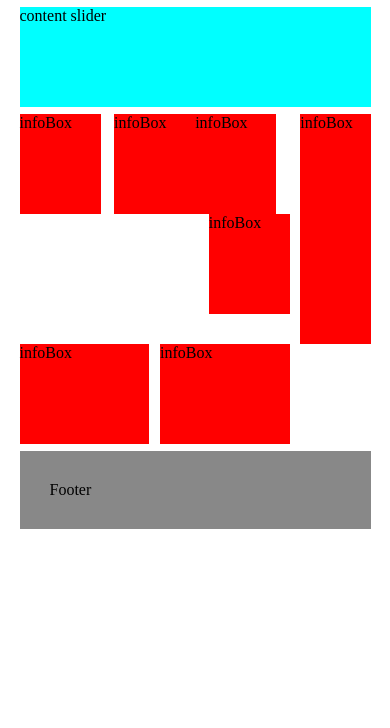
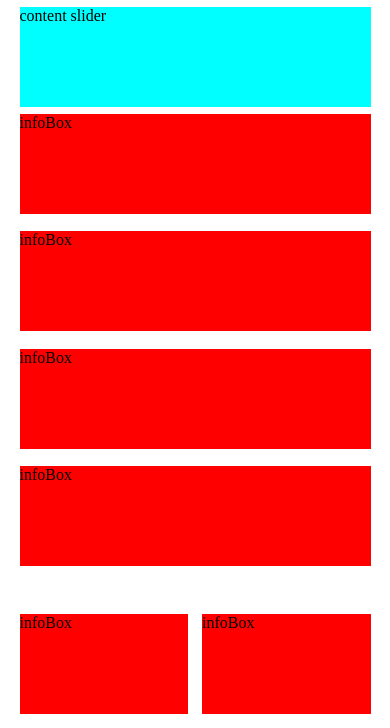
Before and after one commit to esteban-aleman/CSS-Practice, a plain HTML site: page src/index.html in a window 390 px wide. Shown: the part 80-808 px from the top of the page. Drawn offline with nearby package versions, Linux system fonts and the light colour scheme.

Commit message:
2 medias full responsive

```diff
--- a/src/css/main.css
+++ b/src/css/main.css
@@ -67,34 +67,23 @@ main{
 }
 .sideContainerL{
   float: left;
-  width: 77%;
+  width: 75%;
 }
 .sideContainerR{
   float: right;
   background-color: red;
-  width: 20%;
+  width: 25%;
   height: 230px;
 }
 .smArticle{
   float: left;
   background-color: red;
-  width: 30%;
-  margin-right:5%;
-  height: 100px;
-}
-.smArticleC{
-  float: left;
-  background-color: red;
-  width: 30%;
-  margin-left:auto;
-  margin-right: auto;
+  width: 20%;
+  margin-right:6%;
   height: 100px;
 }
 .smArticleR{
-  float: right;
-  background-color: red;
-  width: 30%;
-  height: 100px;
+  margin-right: 0;
 }
 .mdArticle{
   float: left;
@@ -111,6 +100,34 @@ main{
 .tpSection{
   margin-bottom: 30px;
 }
+.btSection{
+  width: 98%;
+}
 footer{
 
 }
+@media (max-width: 968px){
+  .smArticle{
+    margin-right:6.66666666666666%;
+  }
+  .smArticleR{
+    margin-right: 0;
+  }
+  .btSection{
+    width: 100%;
+  }
+  .sideContainerL{
+    width: 100%;
+    margin-bottom: 5%;
+  }
+  .sideContainerR{
+    width: 100%;
+  }
+}
+@media (max-width: 500px){
+  .smArticle{
+    float: none;
+    width: 100%;
+    margin-bottom: 5%;
+  }
+}
--- a/src/index.html
+++ b/src/index.html
@@ -31,11 +31,11 @@
       <section class="sideContainerL cf">
         <section class="tpSection cf">
           <article class="smArticle">infoBox</article>
-          <article class="smArticleC">infoBox</article>
-          <article class="smArticleC">infoBox</article>
-          <article class="smArticleR">infoBox</article>
+          <article class="smArticle">infoBox</article>
+          <article class="smArticle">infoBox</article>
+          <article class="smArticle smArticleR">infoBox</article>
         </section>
-        <section class="cf">
+        <section class="btSection cf">
           <article class="mdArticle">infoBox</article>
           <article class="mdArticleR">infoBox</article>
         </section>
```
